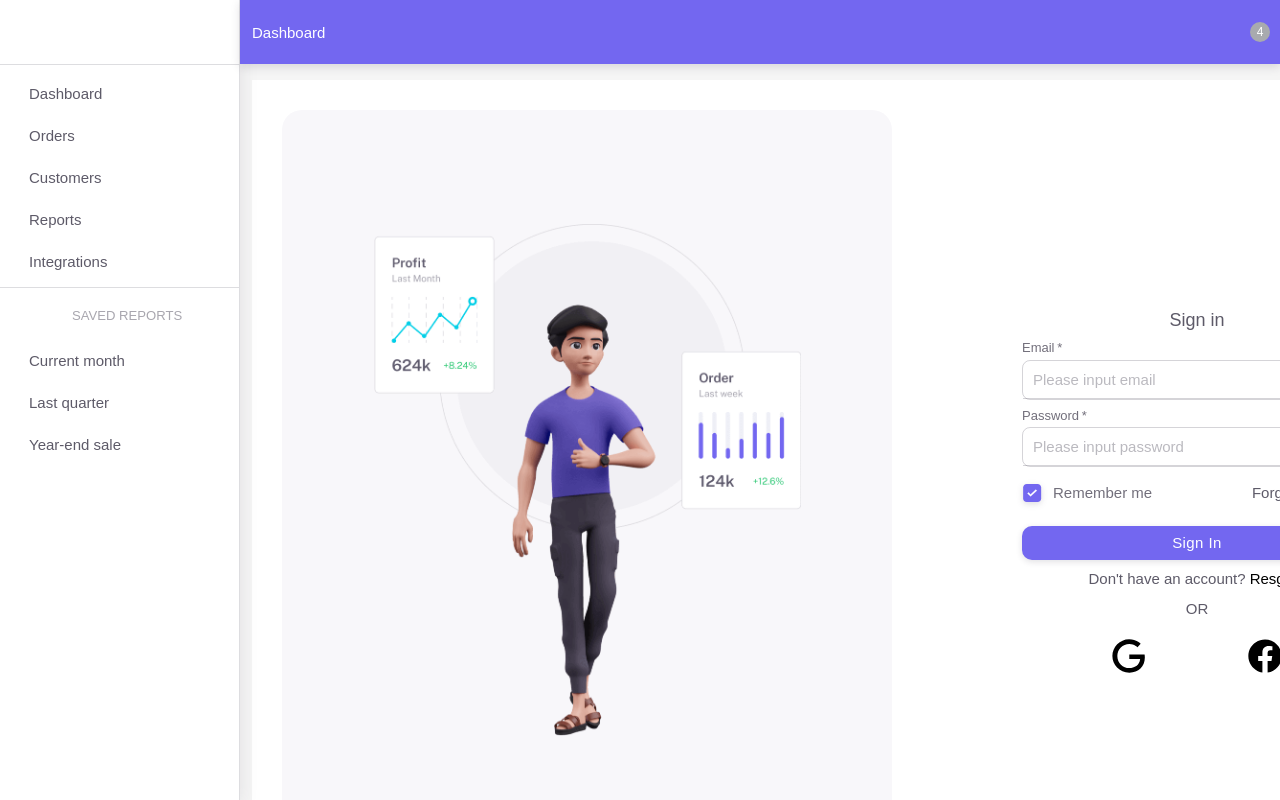
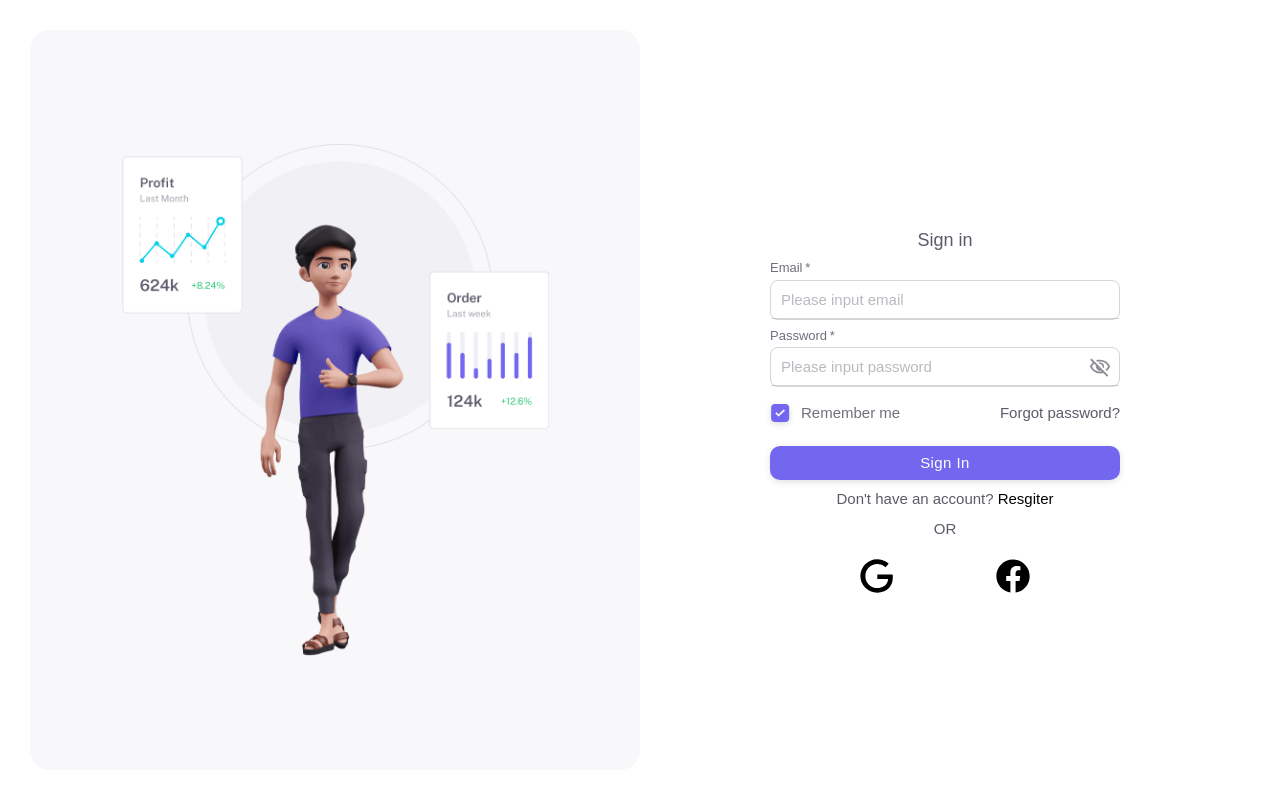
Before and after one commit to iNguyenQuocDoan/fe, a Next.js app: page /login in a window 1280 px wide. Built offline with nearby package versions, Linux system fonts and the light colour scheme.

Commit message:
create blank lauyout

```diff
--- a/src/pages/_app.tsx
+++ b/src/pages/_app.tsx
@@ -77,6 +77,9 @@
   // eslint-disable-next-line @typescript-eslint/no-unused-vars
   const { settings } = useSettings()
 
+
+  console.log("Component", { Component })
+
   // Variables
   const getLayout = Component.getLayout ?? (page => <UserLayout>{page}</UserLayout>)
 
--- a/src/pages/login.tsx
+++ b/src/pages/login.tsx
@@ -1,5 +1,9 @@
 // ** Import Next
 import { NextPage } from 'next'
+import { ReactNode } from 'react'
+
+// ** views
+import BlankLayout from 'src/views/layouts/BlankLayout'
 import LoginPage from 'src/views/pages/login'
 
 type TProps = {}
@@ -14,3 +18,4 @@
 }
 
 export default Login
+Login.getLayout = (page: ReactNode) => <BlankLayout> {page}</BlankLayout>
--- a/src/pages/register.tsx
+++ b/src/pages/register.tsx
@@ -1,5 +1,9 @@
 // ** Import Next
 import { NextPage } from 'next'
+import { ReactNode } from 'react'
+
+// ** views
+import BlankLayout from 'src/views/layouts/BlankLayout'
 
 import RegisterPage from 'src/views/pages/register'
 
@@ -15,3 +19,4 @@
 }
 
 export default Register
+Register.getLayout = (page: ReactNode) => <BlankLayout> {page}</BlankLayout>
--- /dev/null
+++ b/src/views/layouts/BlankLayout.tsx
@@ -0,0 +1,28 @@
+import * as React from 'react';
+import { NextPage } from 'next';
+import { Box, BoxProps, styled } from '@mui/material';
+
+type TProps = {
+    children: React.ReactNode
+}
+
+const BlankLayoutWrapper = styled(Box)<BoxProps>(({ theme }) => ({
+    height: "100vh"
+}))
+
+const BlankLayout: NextPage<TProps> = ({ children }) => {
+
+
+    return (
+        <>
+            <BlankLayoutWrapper>
+                <Box sx={{ overflow: "hidden", minHeight: "100vh" }}>
+                    {children}
+                </Box>
+            </BlankLayoutWrapper>
+        </>
+
+    );
+}
+
+export default BlankLayout
--- a/src/views/layouts/HorizontalLayout.tsx
+++ b/src/views/layouts/HorizontalLayout.tsx
@@ -13,6 +13,7 @@
 import Typography from '@mui/material/Typography';
 import IconButton from '@mui/material/IconButton';
 import Badge from '@mui/material/Badge';
+import IconifyIcon from 'src/components/Icon';
 
 
 
@@ -38,6 +39,7 @@
     shouldForwardProp: (prop) => prop !== 'open',
 })<AppBarProps>(({ theme, open }) => ({
     zIndex: theme.zIndex.drawer + 1,
+    backgroundColor: theme.palette.customColors.main,
     transition: theme.transitions.create(['width', 'margin'], {
         easing: theme.transitions.easing.sharp,
         duration: theme.transitions.duration.leavingScreen,
@@ -79,7 +81,7 @@
                             ...(open && { display: 'none' }),
                         }}
                     >
-                        {/* <MenuIcon /> */}
+                        <IconifyIcon icon={"line-md:menu"} />
                     </IconButton>
                     <Typography
                         component="h1"
@@ -92,7 +94,8 @@
                     </Typography>
                     <IconButton color="inherit">
                         <Badge badgeContent={4} color="secondary">
-                            {/* <NotificationsIcon /> */}
+
+                            <IconifyIcon icon={"ion:notifications"} />
                         </Badge>
                     </IconButton>
                 </Toolbar>
--- a/src/views/layouts/UserLayout.tsx
+++ b/src/views/layouts/UserLayout.tsx
@@ -1,3 +1,5 @@
+
+// ** react
 import * as React from 'react';
 
 
@@ -6,17 +8,10 @@
 
 
 // ** MUI
-import { styled } from '@mui/material/styles';
+
 import CssBaseline from '@mui/material/CssBaseline';
-import MuiDrawer from '@mui/material/Drawer';
 import Box from '@mui/material/Box';
-import MuiAppBar, { AppBarProps as MuiAppBarProps } from '@mui/material/AppBar';
 import Toolbar from '@mui/material/Toolbar';
-import List from '@mui/material/List';
-import Typography from '@mui/material/Typography';
-import Divider from '@mui/material/Divider';
-import IconButton from '@mui/material/IconButton';
-import Badge from '@mui/material/Badge';
 import Container from '@mui/material/Container';
 
 
@@ -30,43 +25,10 @@
 
 const drawerWidth: number = 240;
 
-interface AppBarProps extends MuiAppBarProps {
-    open?: boolean;
-}
 
 type TProps = {
     children: React.ReactNode
 }
-
-
-
-const Drawer = styled(MuiDrawer, { shouldForwardProp: (prop) => prop !== 'open' })(
-    ({ theme, open }) => ({
-        '& .MuiDrawer-paper': {
-            position: 'relative',
-            whiteSpace: 'nowrap',
-            width: drawerWidth,
-            transition: theme.transitions.create('width', {
-                easing: theme.transitions.easing.sharp,
-                duration: theme.transitions.duration.enteringScreen,
-            }),
-            boxSizing: 'border-box',
-            ...(!open && {
-                overflowX: 'hidden',
-                transition: theme.transitions.create('width', {
-                    easing: theme.transitions.easing.sharp,
-                    duration: theme.transitions.duration.leavingScreen,
-                }),
-                width: theme.spacing(7),
-                [theme.breakpoints.up('sm')]: {
-                    width: theme.spacing(9),
-                },
-            }),
-        },
-    }),
-);
-
-
 
 
 const UserLayout: NextPage<TProps> = ({ children }) => {
```
